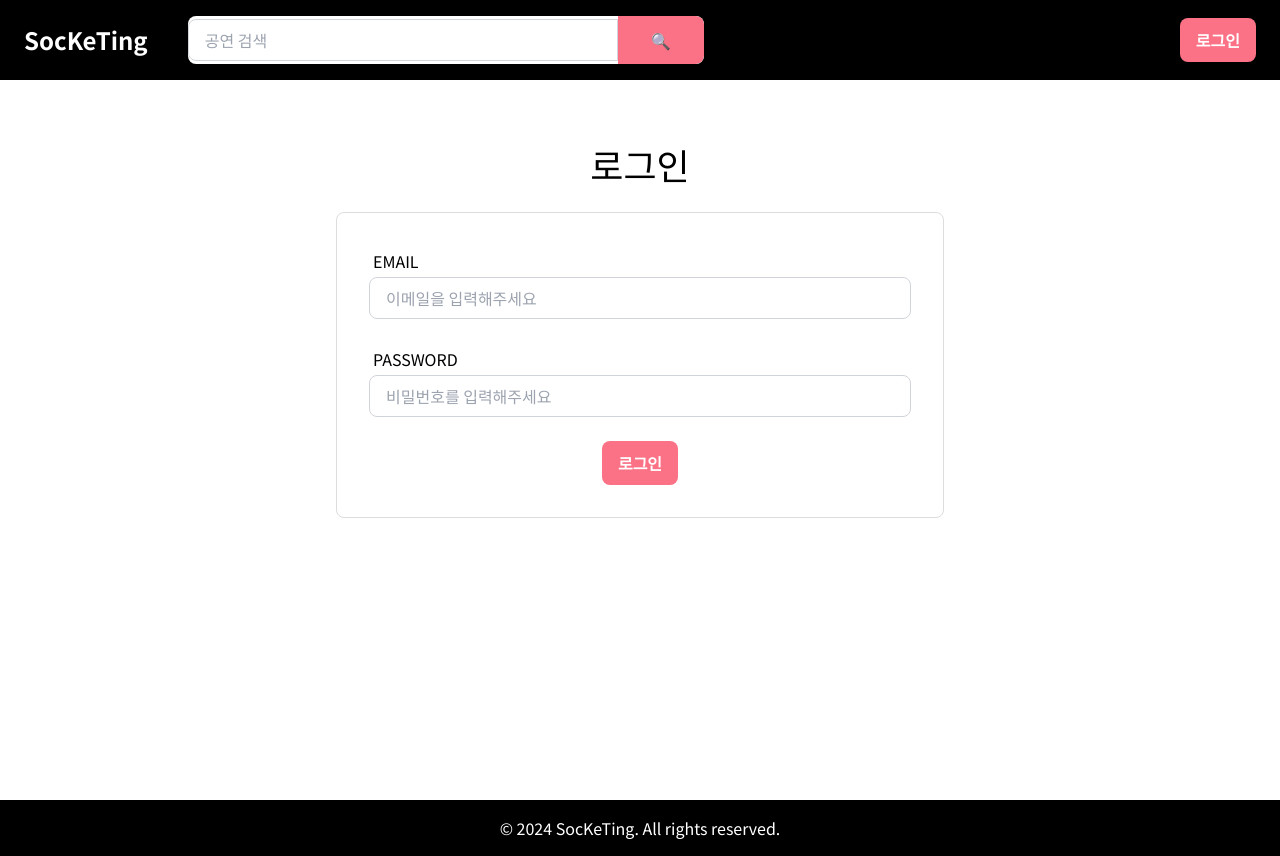
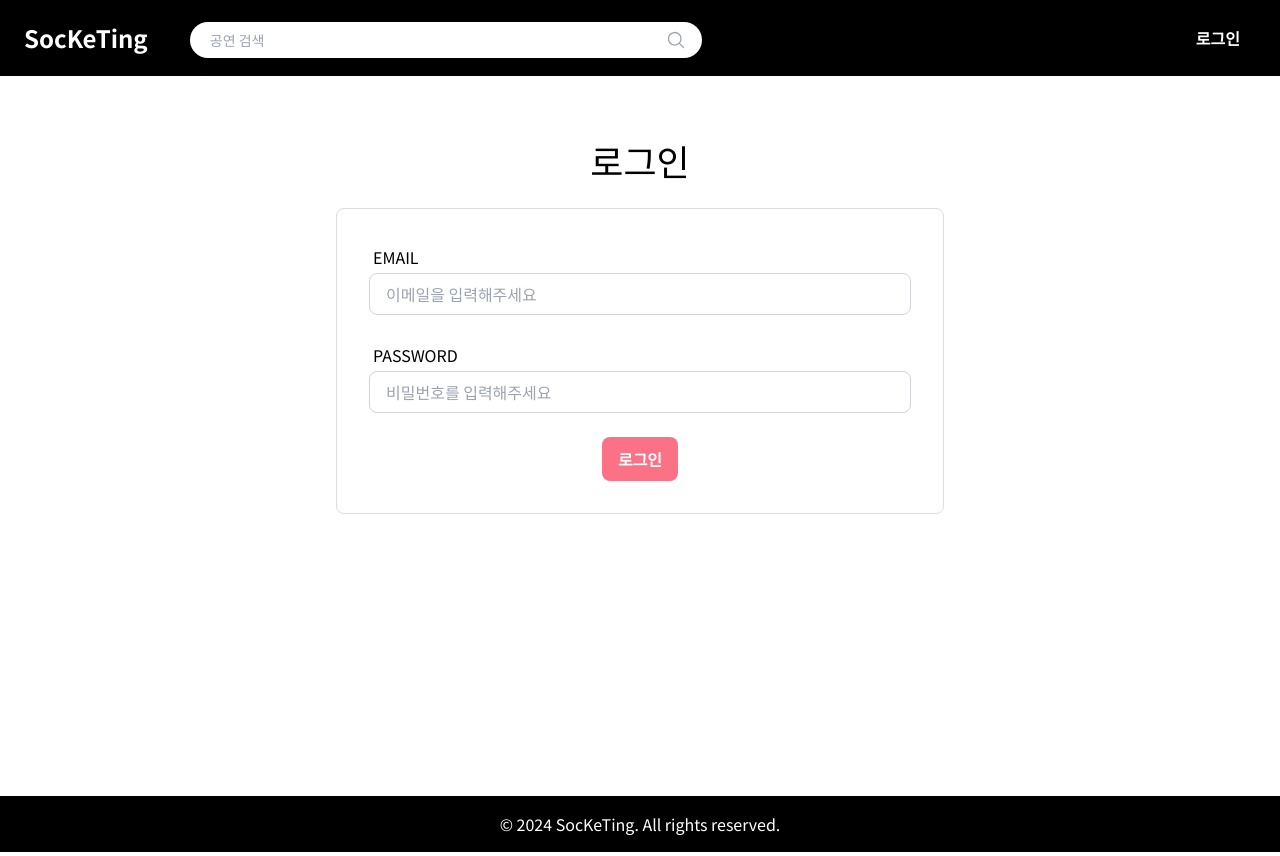
Before and after one commit to jee-in/socketing-client, a React (Vite) app: page /login in a window 1280 px wide. Built offline with nearby package versions, Linux system fonts and the light colour scheme.

Commit message:
refactor: Update search, login, logout (#137)
* feat: Add my-page

* refactor: Update search, login, logout

```diff
--- a/package.json
+++ b/package.json
@@ -22,6 +22,7 @@
   "dependencies": {
     "@emotion/react": "^11.13.3",
     "@emotion/styled": "^11.13.0",
+    "@headlessui/react": "^2.2.0",
     "@heroicons/react": "^2.2.0",
     "@tanstack/react-query": "^5.59.20",
     "axios": "^1.7.7",
--- a/src/components/atoms/avatar/AvatarIcon.tsx
+++ b/src/components/atoms/avatar/AvatarIcon.tsx
@@ -1,5 +1,4 @@
 import React, { useEffect, useState } from "react";
-import { useNavigate } from "react-router-dom";
 import { UserCircleIcon } from "@heroicons/react/24/solid";
 import { getUserInfo } from "../../../api/users/usersApi";
 import { UserResponse } from "../../../types/api/user";
@@ -10,7 +9,6 @@ interface AvatarIconProps {
 
 const AvatarIcon: React.FC<AvatarIconProps> = ({ userId }) => {
   const [profileImage, setProfileImage] = useState<string | null>(null); // 프로필 이미지 상태
-  const navigate = useNavigate();
 
   useEffect(() => {
     // 사용자 정보 가져오기
@@ -38,13 +36,11 @@ const AvatarIcon: React.FC<AvatarIconProps> = ({ userId }) => {
           src={profileImage}
           alt="User Avatar"
           className="h-8 w-8 rounded-full object-cover cursor-pointer"
-          onClick={() => navigate(`/mypage/${userId}`)} // 클릭 시 마이페이지로 이동
         />
       ) : (
         <UserCircleIcon
           aria-hidden="true"
           className="h-8 w-8 text-gray-100 cursor-pointer"
-          onClick={() => navigate(`/mypage/${userId}`)} // 클릭 시 마이페이지로 이동
         />
       )}
     </div>
--- a/src/components/templates/header/Header.tsx
+++ b/src/components/templates/header/Header.tsx
@@ -1,13 +1,14 @@
 import React, { useState, useEffect, useContext } from "react";
 import Button from "../../atoms/buttons/Button";
 import { useNavigate } from "react-router-dom";
-import Input from "../../atoms/inputs/Input";
 import LoginModal from "../../organisms/auth/LoginModal";
 import HeaderLogo from "../../molecules/header-logo/HeaderLogo";
 import { toast } from "react-toastify";
 import { jwtDecode, JwtPayload } from "jwt-decode";
 import { UserContext } from "../../../store/UserContext";
 import AvatarIcon from "../../atoms/avatar/AvatarIcon";
+import { MagnifyingGlassIcon } from "@heroicons/react/24/solid";
+import { Menu, MenuButton, MenuItem, MenuItems } from "@headlessui/react";
 
 const Header = () => {
   const navigate = useNavigate();
@@ -111,63 +112,79 @@ const Header = () => {
           <HeaderLogo />
         </div>
         {/* 검색창 */}
-        <div className="hidden pl-10 lg:flex md:w-[30%] lg:w-[50%] justify-center">
-          <div className="flex items-center w-full bg-white rounded-lg overflow-hidden">
-            <Input
+        <div className="hidden pl-10 mt-1 lg:flex md:w-[30%] lg:w-[50%] justify-center">
+          <div className="relative w-full max-w-lg">
+            <input
               type="text"
               placeholder="공연 검색"
               value={searchQuery}
               onChange={(e) => setSearchQuery(e.target.value)}
               onKeyDown={handleKeyDown}
-              className="w-full p-2 rounded-r-none text-gray-700 outline-none"
+              className="w-full py-2 pl-5 pr-12 text-sm text-gray-700 rounded-full shadow-lg bg-white outline-none placeholder-gray-400 focus:ring-2 focus:ring-gray-400"
             />
-            <button
+            <MagnifyingGlassIcon
               onClick={handleSearch}
-              className="p-3 w-[100px] bg-rose-400 rounded-r-lg hover:bg-rose-500"
-            >
-              🔍
-            </button>
+              className="absolute w-5 h-5 text-gray-400 right-4 top-1/2 transform -translate-y-1/2 hover:text-gray-600 cursor-pointer"
+            />
           </div>
         </div>
         {/* 로그인/로그아웃 상태에 따른 버튼 */}
-        <div className="flex space-x-4 sm:w-full md:w-[70%] lg:w-[50%] justify-end">
+        <div className="flex space-x-2 sm:w-full md:w-[70%] lg:w-[50%] items-center justify-end">
           {!isLogin ? (
             <>
-              <Button
-                variant="primary"
-                onClick={() => setIsLoginModalOpen(true)}
-              >
+              <Button variant="dark" onClick={() => setIsLoginModalOpen(true)}>
                 로그인
               </Button>
             </>
           ) : (
             <>
-              <div className="flex items-center space-x-2">
-                <div className="flex rounded-full bg-gray-800 text-sm hover:ring-2 hover:ring-white ">
-                  <AvatarIcon userId=""></AvatarIcon>
-                  {/* 여기 위에 userId 연결 해주세요 by 혜다 */}
+              {/* Profile dropdown */}
+              <Menu as="div" className="relative">
+                <div>
+                  <MenuButton className="relative flex rounded-full bg-gray-800 text-sm hover:outline-none hover:ring-2 hover:ring-white focus:ring-offset focus:ring-offset-gray-800">
+                    <AvatarIcon userId=""></AvatarIcon>
+                    {/* 여기 위에 userId 연결 해주세요 by 혜다 */}
+                  </MenuButton>
                 </div>
-                <span className="text-white pr-2">
-                  <span className="font-bold">{name}</span>님, 안녕하세요
-                </span>
-                <Button variant="primary" onClick={handleLogout}>
-                  로그아웃
-                </Button>
-                {isManager ? (
-                  <Button variant="primary" onClick={handleRegister}>
-                    공연 등록하기
-                  </Button>
-                ) : (
-                  <Button variant="primary" onClick={openMyPage}>
-                    마이페이지
-                  </Button>
-                )}
-              </div>
+                <MenuItems
+                  transition
+                  className="absolute left-2 z-10 mt-3 w-48 origin-top-right rounded-md bg-white py-1 shadow-lg ring-1 ring-black/5 transition focus:outline-none data-[closed]:scale-95 data-[closed]:transform data-[closed]:opacity-0 data-[enter]:duration-100 data-[leave]:duration-75 data-[enter]:ease-out data-[leave]:ease-in"
+                >
+                  <MenuItem>
+                    <button
+                      onClick={openMyPage}
+                      className="block w-full px-4 py-2 text-sm text-gray-700 data-[focus]:bg-gray-100 data-[focus]:outline-none"
+                    >
+                      마이 페이지
+                    </button>
+                  </MenuItem>
+                  {isManager && (
+                    <MenuItem>
+                      <button
+                        className="block w-full px-4 py-2 text-sm text-gray-700 data-[focus]:bg-gray-100 data-[focus]:outline-none"
+                        onClick={handleRegister}
+                      >
+                        공연 등록하기
+                      </button>
+                    </MenuItem>
+                  )}
+                  <MenuItem>
+                    <button
+                      onClick={handleLogout}
+                      className="block w-full px-4 py-2 text-sm text-gray-700 data-[focus]:bg-gray-100 data-[focus]:outline-none"
+                    >
+                      로그아웃
+                    </button>
+                  </MenuItem>
+                </MenuItems>
+              </Menu>
+              <span className="text-white pr-2">
+                <span className="font-bold">{name}</span>님, 안녕하세요
+              </span>
             </>
           )}
         </div>
       </header>
-
       <LoginModal
         isOpen={isLoginModalOpen}
         onClose={() => setIsLoginModalOpen(false)}
```
